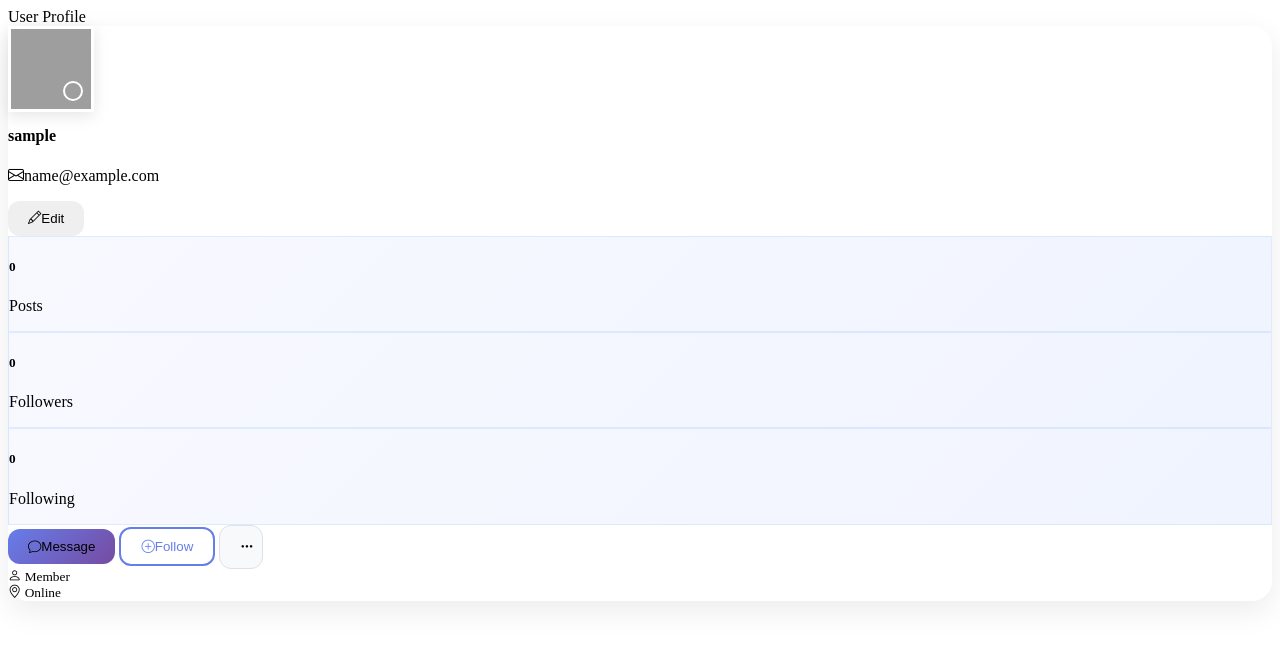
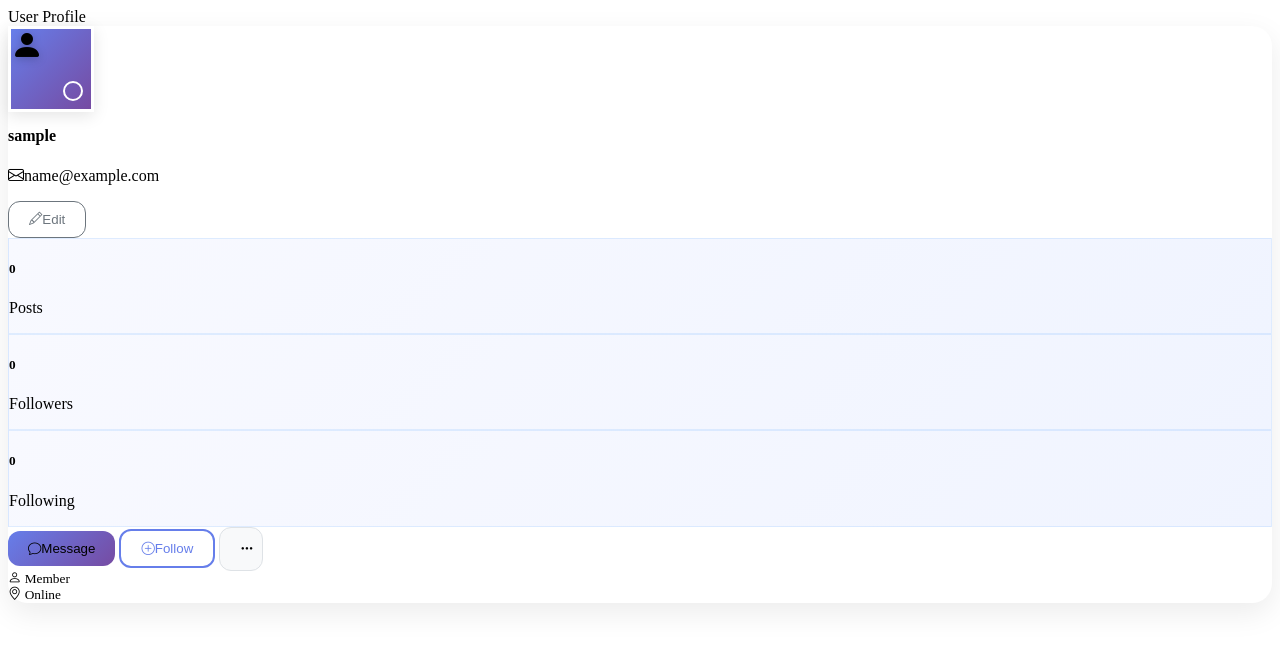
Before and after one commit to mjeyz/Blog-Website, a Flask app: page /profile in a window 1280 px wide. Shown: the top 646 px of the page. Run offline with Flask 3, Linux system fonts and the light colour scheme; the visitor is signed in with stand-in values (Sample User, id 1); some libraries are stand-ins or nearby versions; grey boxes are pictures that could not be loaded.

Commit message:
Enhance user profile layout with default avatar support and improved styling

```diff
--- a/templates/profile.html
+++ b/templates/profile.html
@@ -1,8 +1,8 @@
 {% block title %}User Profile{% endblock %}
 
 {% block content %}
-<div class="container py-5">
-    <div class="row d-flex justify-content-center">
+<div class="container d-flex align-items-center justify-content-center min-vh-100 py-5">
+    <div class="row w-100 d-flex justify-content-center">
         <div class="col col-md-9 col-lg-7 col-xl-5">
             <!-- Modern Card Design -->
             <div class="card modern-profile-card">
@@ -13,9 +13,15 @@
                             <!-- Avatar with status indicator -->
                             <div class="position-relative me-4">
                                 <div class="avatar-container">
-                                    <img src="{{ current_user.avatar_url or 'https://images.unsplash.com/photo-1535713875002-d1d0cf377fde?ixlib=rb-4.0.3&ixid=M3wxMjA3fDB8MHxwaG90by1wYWdlfHx8fGVufDB8fHx8fA%3D%3D&auto=format&fit=crop&w=100&q=80' }}"
-                                         alt="{{ current_user.username }}"
-                                         class="avatar-img rounded-circle">
+                                    {% if current_user.avatar_url %}
+                                        <img src="{{ current_user.avatar_url }}"
+                                             alt="{{ current_user.username }}"
+                                             class="avatar-img rounded-circle">
+                                    {% else %}
+                                        <div class="default-avatar rounded-circle d-flex align-items-center justify-content-center">
+                                            <i class="bi bi-person-fill text-white"></i>
+                                        </div>
+                                    {% endif %}
                                     <span class="status-indicator bg-success"></span>
                                 </div>
                             </div>
@@ -106,16 +112,12 @@
     border-radius: 20px;
     box-shadow: 0 10px 30px rgba(0, 0, 0, 0.08);
     background: #ffffff;
-    transition: transform 0.3s ease, box-shadow 0.3s ease;
+    transition: all 0.3s ease;
 }
 
 .modern-profile-card:hover {
     transform: translateY(-5px);
     box-shadow: 0 15px 40px rgba(0, 0, 0, 0.12);
-}
-
-.profile-header {
-    position: relative;
 }
 
 .avatar-container {
@@ -132,6 +134,19 @@
     box-shadow: 0 4px 15px rgba(0, 0, 0, 0.1);
 }
 
+.default-avatar {
+    width: 100%;
+    height: 100%;
+    background: linear-gradient(135deg, #667eea 0%, #764ba2 100%);
+    border: 3px solid #fff;
+    box-shadow: 0 4px 15px rgba(0, 0, 0, 0.1);
+    font-size: 2rem;
+}
+
+.default-avatar i {
+    filter: drop-shadow(0 2px 4px rgba(0, 0, 0, 0.2));
+}
+
 .status-indicator {
     position: absolute;
     bottom: 5px;
@@ -146,13 +161,11 @@
     background: linear-gradient(135deg, #f8f9ff 0%, #f0f4ff 100%);
     border: 1px solid rgba(0, 123, 255, 0.1);
     transition: all 0.3s ease;
-    cursor: pointer;
 }
 
 .stat-card:hover {
     transform: translateY(-2px);
     box-shadow: 0 5px 15px rgba(0, 123, 255, 0.1);
-    background: linear-gradient(135deg, #e3f2fd 0%, #e8eaf6 100%);
 }
 
 .btn {
@@ -197,6 +210,19 @@
     background: #e9ecef;
     transform: translateY(-2px);
 }
+
+.btn-outline-secondary {
+    border: 1.5px solid #6c757d;
+    color: #6c757d;
+    background: transparent;
+    transition: all 0.3s ease;
+}
+
+.btn-outline-secondary:hover {
+    background: #6c757d;
+    color: white;
+    transform: translateY(-1px);
+}
 </style>
 
 <!-- Bootstrap Icons -->
```
